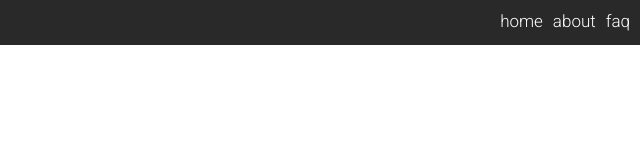
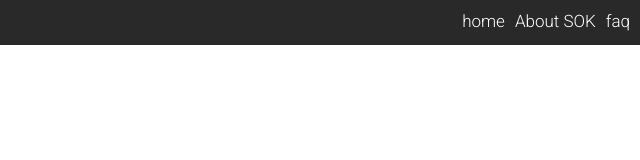
Before and after one commit to SekelompokOrangKuat/SOK_Segmentasi, a plain HTML site: page index.html in a window 1280 px wide. Shown: the full height of the page, 640-1280 px from the left. Drawn offline with Linux system fonts and the light colour scheme.

Commit message:
Add 'About SOK'

```diff
--- a/index.html
+++ b/index.html
@@ -13,7 +13,7 @@
         <div class="navigation">
             <ul>
                 <li><a href="#">home</a></li>
-                <li><a href="#">about</a></li>
+                <li><a href="siapa_kita/index.html">About SOK</a></li>
                 <li><a href="#">faq</a></li>
             </ul>
         </div>
```
